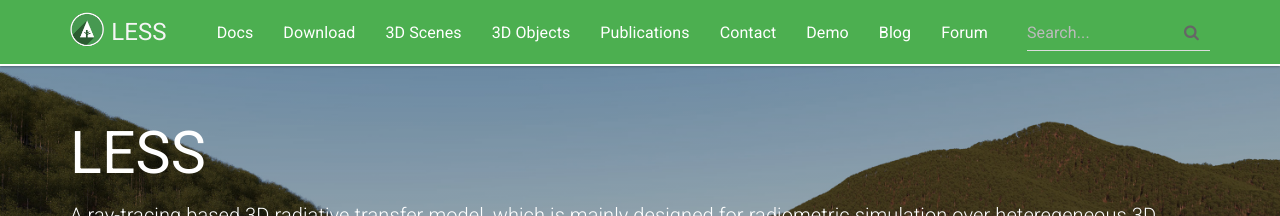
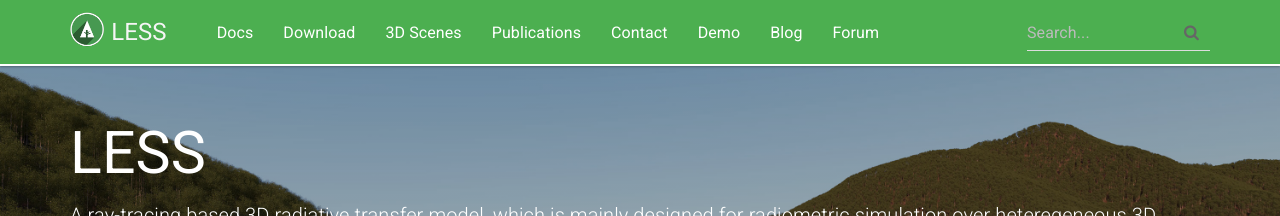
Before and after one commit to jianboqi/jianboqi.github.io, a Jekyll site: the page built from index.html, in a window 1280 px wide. Shown: the top 216 px of the page. Built offline with Jekyll 4.4.1, drawn with Linux system fonts in a browser that asks for light colours; nearby versions of some CDN libraries.

Commit message:
Update topnav.html

```diff
--- a/_includes/topnav.html
+++ b/_includes/topnav.html
@@ -16,7 +16,7 @@
                 <li {% if page.sectionid=='docs' %} class="active" {% endif %}><a href="{{ "/docs/documentation/" | prepend: site.baseurl }}">Docs</a></li>
                 <li {% if page.sectionid=='page_dowload' %} class="active" {% endif %}><a href="{{ "/download-less/" | prepend: site.baseurl }}">Download</a></li>
                 <li {% if page.sectionid=='page_3dscenes' %} class="active" {% endif %}><a href="{{ "/3dscenes/" | prepend: site.baseurl }}">3D Scenes</a></li>
-                <li {% if page.sectionid=='page_3dobjects' %} class="active" {% endif %}><a href="{{ "/3dobjects/" | prepend: site.baseurl }}">3D Objects</a></li>
+                <!--<li {% if page.sectionid=='page_3dobjects' %} class="active" {% endif %}><a href="{{ "/3dobjects/" | prepend: site.baseurl }}">3D Objects</a></li>-->
                 <li {% if page.sectionid=='page_publications' %} class="active" {% endif %}><a href="{{ "/publications/" | prepend: site.baseurl }}">Publications</a></li>
                 <li {% if page.sectionid=='page_contact' %} class="active" {% endif %}><a href="{{ "/contact/" | prepend: site.baseurl }}">Contact</a></li>
                 <li {% if page.sectionid=='page_demo' %} class="active" {% endif %}><a href="{{ "/demo/" | prepend: site.baseurl }}">Demo</a></li>
```
